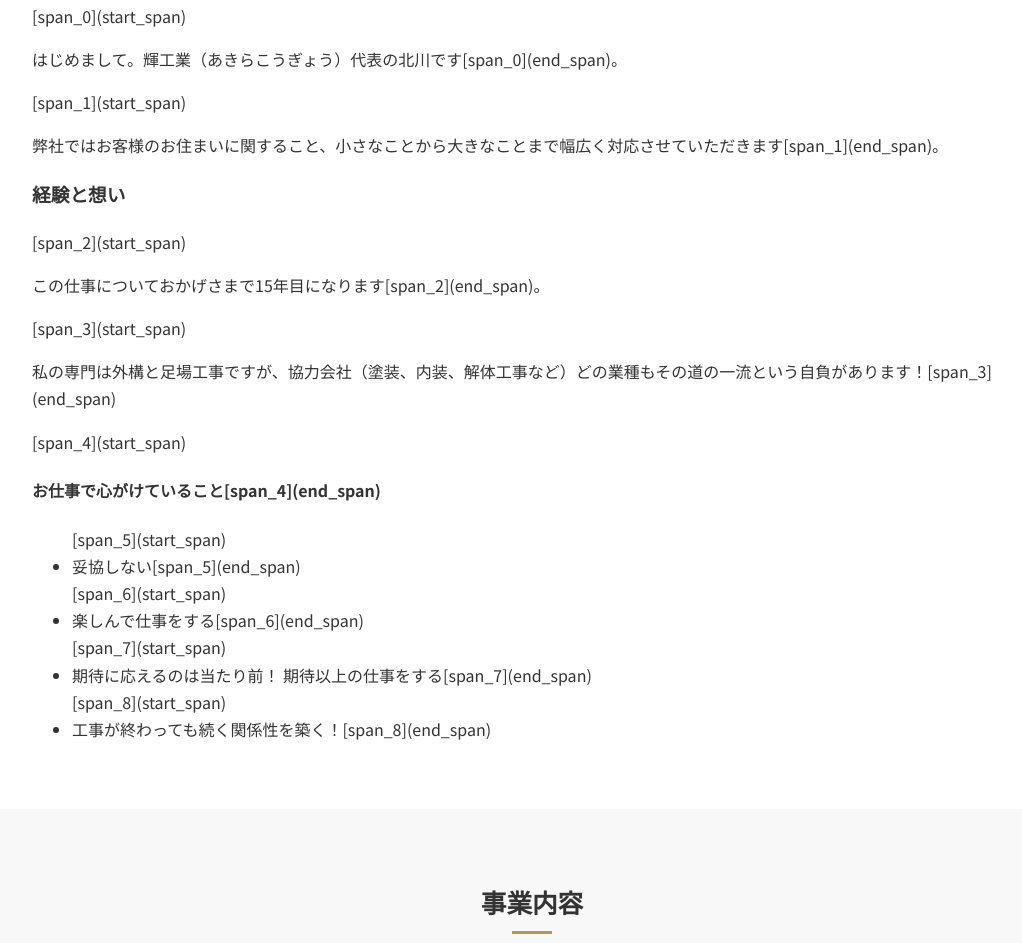
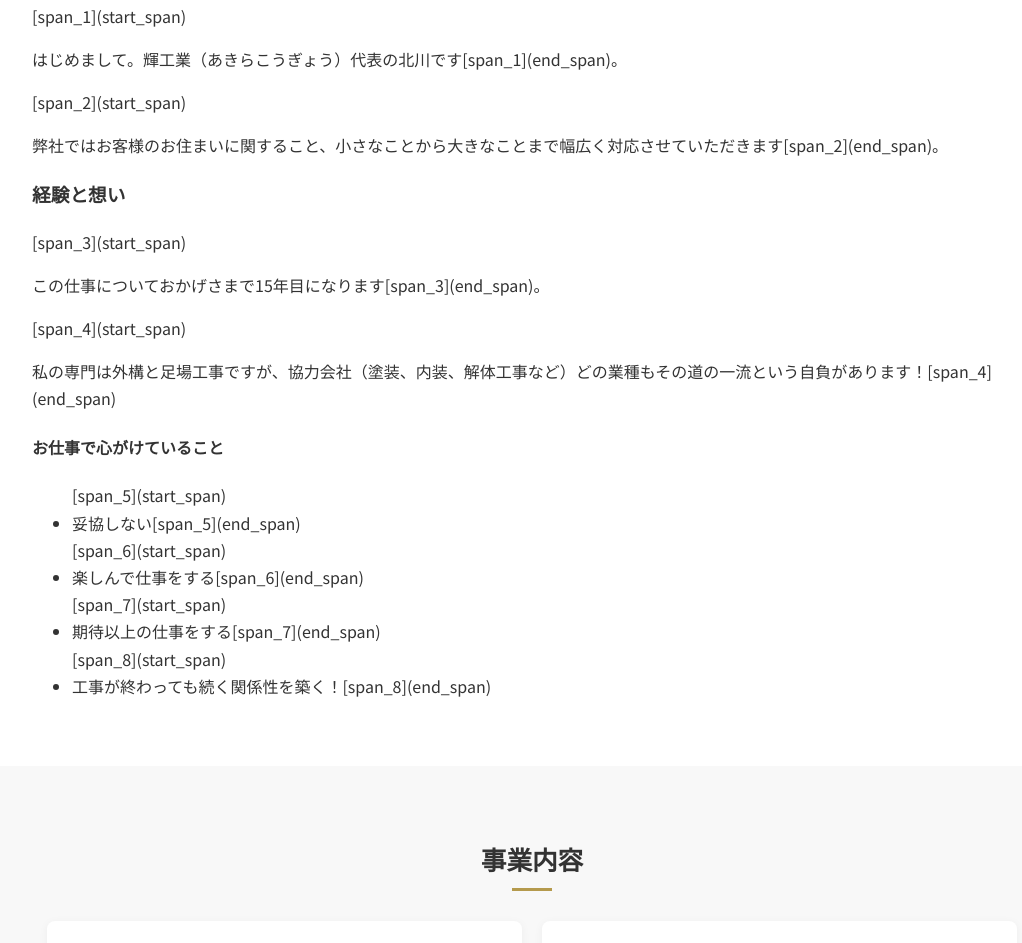
Before and after one commit to bridgecoltdhashimoto-commits/akira_kougyou, a plain HTML site: page index.html in a window 1280 px wide. Shown: the part 381-1324 px from the top of the page, without its empty margins (108-1130 px from the left). Drawn offline with Linux system fonts and the light colour scheme.

Commit message:
Update content and structure in index.html

```diff
--- a/index.html
+++ b/index.html
@@ -34,19 +34,19 @@
     <section id="about" class="container section-padding">
         <h2 class="section-title">ご挨拶</h2>
         <div class="content-box">
-            [span_0](start_span)<p>はじめまして。輝工業（あきらこうぎょう）代表の北川です[span_0](end_span)。</p>
-            [span_1](start_span)<p>弊社ではお客様のお住まいに関すること、小さなことから大きなことまで幅広く対応させていただきます[span_1](end_span)。</p>
+            [span_1](start_span)<p>はじめまして。輝工業（あきらこうぎょう）代表の北川です[span_1](end_span)。</p>
+            [span_2](start_span)<p>弊社ではお客様のお住まいに関すること、小さなことから大きなことまで幅広く対応させていただきます[span_2](end_span)。</p>
 
             <h3 class="sub-title">経験と想い</h3>
-            [span_2](start_span)<p>この仕事についておかげさまで15年目になります[span_2](end_span)。</p>
-            [span_3](start_span)<p>私の専門は外構と足場工事ですが、協力会社（塗装、内装、解体工事など）どの業種もその道の一流という自負があります！[span_3](end_span)</p>
+            [span_3](start_span)<p>この仕事についておかげさまで15年目になります[span_3](end_span)。</p>
+            [span_4](start_span)<p>私の専門は外構と足場工事ですが、協力会社（塗装、内装、解体工事など）どの業種もその道の一流という自負があります！[span_4](end_span)</p>
 
             <div class="policy-box">
-                [span_4](start_span)<h4>お仕事で心がけていること[span_4](end_span)</h4>
+                <h4>お仕事で心がけていること</h4>
                 <ul>
                     [span_5](start_span)<li>妥協しない[span_5](end_span)</li>
                     [span_6](start_span)<li>楽しんで仕事をする[span_6](end_span)</li>
-                    [span_7](start_span)<li>期待に応えるのは当たり前！ 期待以上の仕事をする[span_7](end_span)</li>
+                    [span_7](start_span)<li>期待以上の仕事をする[span_7](end_span)</li>
                     [span_8](start_span)<li>工事が終わっても続く関係性を築く！[span_8](end_span)</li>
                 </ul>
             </div>
@@ -123,7 +123,8 @@
             const name = document.getElementById('name').value;
             const tel = document.getElementById('tel').value;
             const message = document.getElementById('message').value;
-            const email = "akirakougyou.07210213@gmail.com"; // 後輩さんのアドレスに変更
+            // ここに後輩さんのGmailアドレスを入れてください
+            const email = "akirakougyou.07210213@gmail.com";
 
             const subject = encodeURIComponent("【お問い合わせ】" + name + "様");
             const body = encodeURIComponent(
```
